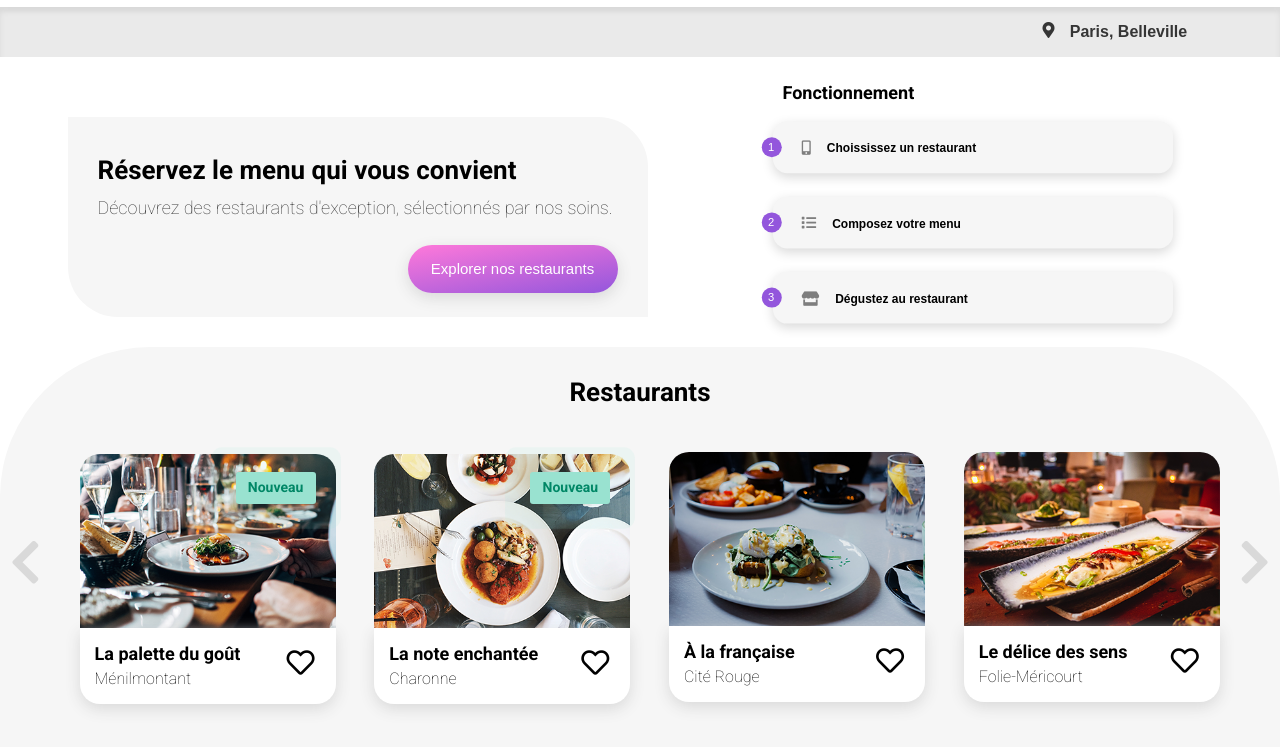
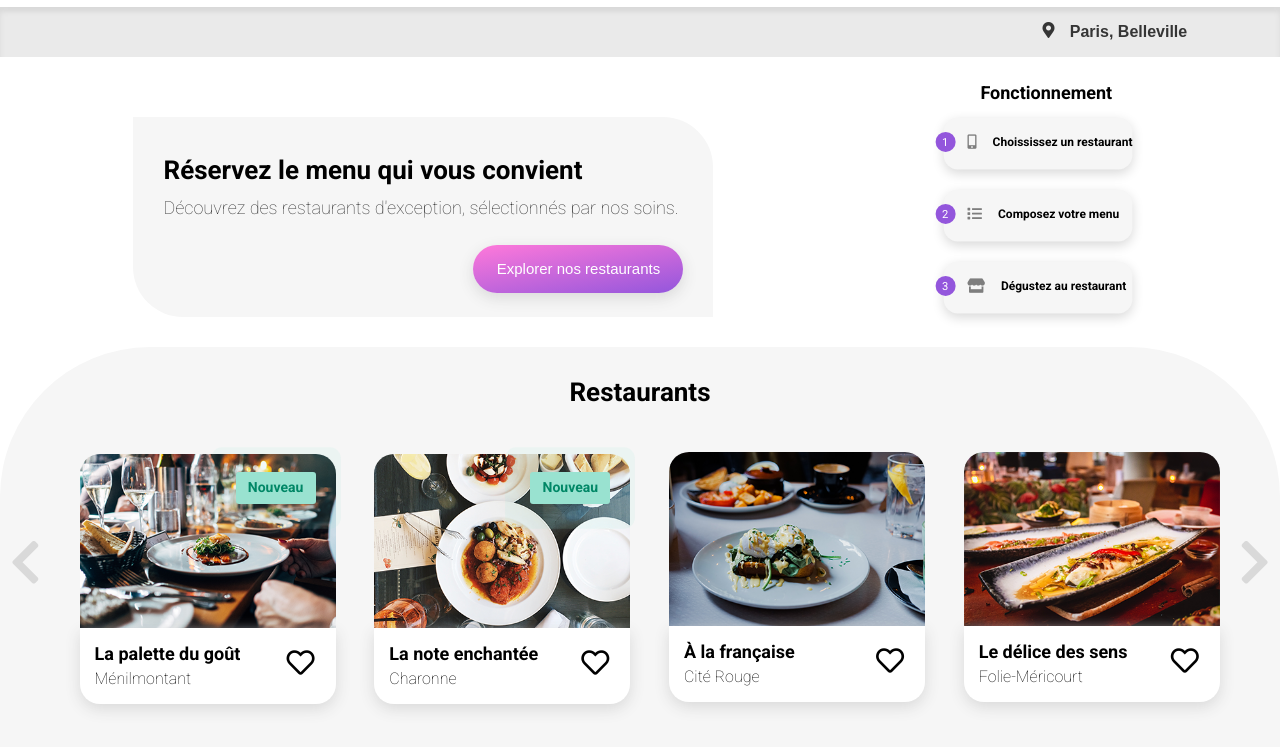
Before and after one commit to Fa-dede/FannyDevilliers_3_08012021, a website: page index.html in a window 1280 px wide. Shown: the part 53-800 px from the top of the page. Drawn offline with Linux system fonts and the light colour scheme; a web font is replaced by a local one.

Commit message:
rect w3c

```diff
--- a/index.html
+++ b/index.html
@@ -3,7 +3,7 @@
 <head>
     <meta charset="UTF-8">
     <meta name="viewport" content="width=device-width, initial-scale=1.0">
-    <meta http-equiv="Content-Type" content="text/html; charset=UTF-8" />
+    <!-- <meta http-equiv="Content-Type" content="text/html; charset=UTF-8" /> -->
     <link rel="stylesheet" href="/FannyDevilliers_3_08012021/css/styles.css">
     <link rel="stylesheet" href="https://use.fontawesome.com/releases/v5.15.1/css/all.css" integrity="sha384-vp86vTRFVJgpjF9jiIGPEEqYqlDwgyBgEF109VFjmqGmIY/Y4HV4d3Gp2irVfcrp" crossorigin="anonymous">
     <link rel="icon" type="image/gif" href="./docs/img/logo/O.png">
@@ -31,7 +31,9 @@
             <section class="explore">
                 <h1>Réservez le menu qui vous convient</h1>
                 <h2>Découvrez des restaurants d'exception, sélectionnés par nos soins.</h2>
-                <a href="#restaurants"><button class="btn-explore">Explorer nos restaurants</button></a>
+                <button class="btn-explore">
+                    <a href="#restaurants">Explorer nos restaurants</a>
+                </button>
             </section>
 
             <section class="running-steps">
@@ -39,29 +41,29 @@
 
                 <div class="steps-bloc">
 
-                    <button class="btn-steps">
+                    <div class="btn-steps">
                         <div class="round"><p>1</p></div>
                         <div class="btn-txt">
                             <i class="fas fa-mobile-alt"></i>
                             <h3>Choississez un restaurant</h3>
                         </div>
-                    </button>
+                    </div>
 
-                    <button class="btn-steps">
+                    <div class="btn-steps">
                         <div class="round"><p>2</p></div>
                         <div class="btn-txt">
                             <i class="fas fa-list"></i>
                             <h3>Composez votre menu</h3>
                         </div>
-                    </button>
+                    </div>
 
-                    <button class="btn-steps">
+                    <div class="btn-steps">
                         <div class="round"><p>3</p></div>
                         <div class="btn-txt">
                             <i class="fas fa-store"></i>
                             <h3>Dégustez au restaurant</h3>
                         </div>
-                    </button>
+                    </div>
                 </div>
             </section>
         </div>
@@ -170,7 +172,7 @@
      <!-- LOADER SPINNER  -->
 
 
-    <div class="loader-spinner">
+    <!-- <div class="loader-spinner">
 
         <div class="loader__bloc">
             <div>
@@ -193,7 +195,7 @@
             </div>
             <h2>On va se régaler !</h2>
         </div>
-    </div>
+    </div> -->
 
 
 </body>
--- a/scss/components/_buttons.scss
+++ b/scss/components/_buttons.scss
@@ -2,6 +2,12 @@
 button{
     cursor: pointer;
 }
+
+.explore a{
+    color: white;
+    text-decoration: none;
+}
+
 .btn-explore{
     background: rgb(255,121,218);
     background: linear-gradient(170deg, rgba(255,121,218,1) 0%, rgba(147,86,220,1) 100%);
@@ -13,7 +19,6 @@
     margin-top: 12px;
     outline: transparent;
     @include box-shadow;
-    color: white;
 }
 
 .btn-steps{
@@ -36,8 +41,8 @@
     .round{
         // display: none;
         position: relative;
-        top: 5px;
-        left: -20px;
+        top: 18px;
+        left: -10px;
         background-color: $primary-color;
         height: 25px;
         width: 25px;
@@ -46,14 +51,14 @@
             color: #fff;
             font-size: 14px;
             padding-top: 4px;
-            margin-left: -2px;
+            margin-left: 8px;
         }
     }
 
     }
     .btn-txt{
         display: flex;
-        margin-top: 10px;
+        margin-top: 22px;
         position: relative;
         top: -50px;
         i{
```
Also changed, not shown: css/styles.css, 1 other file.
